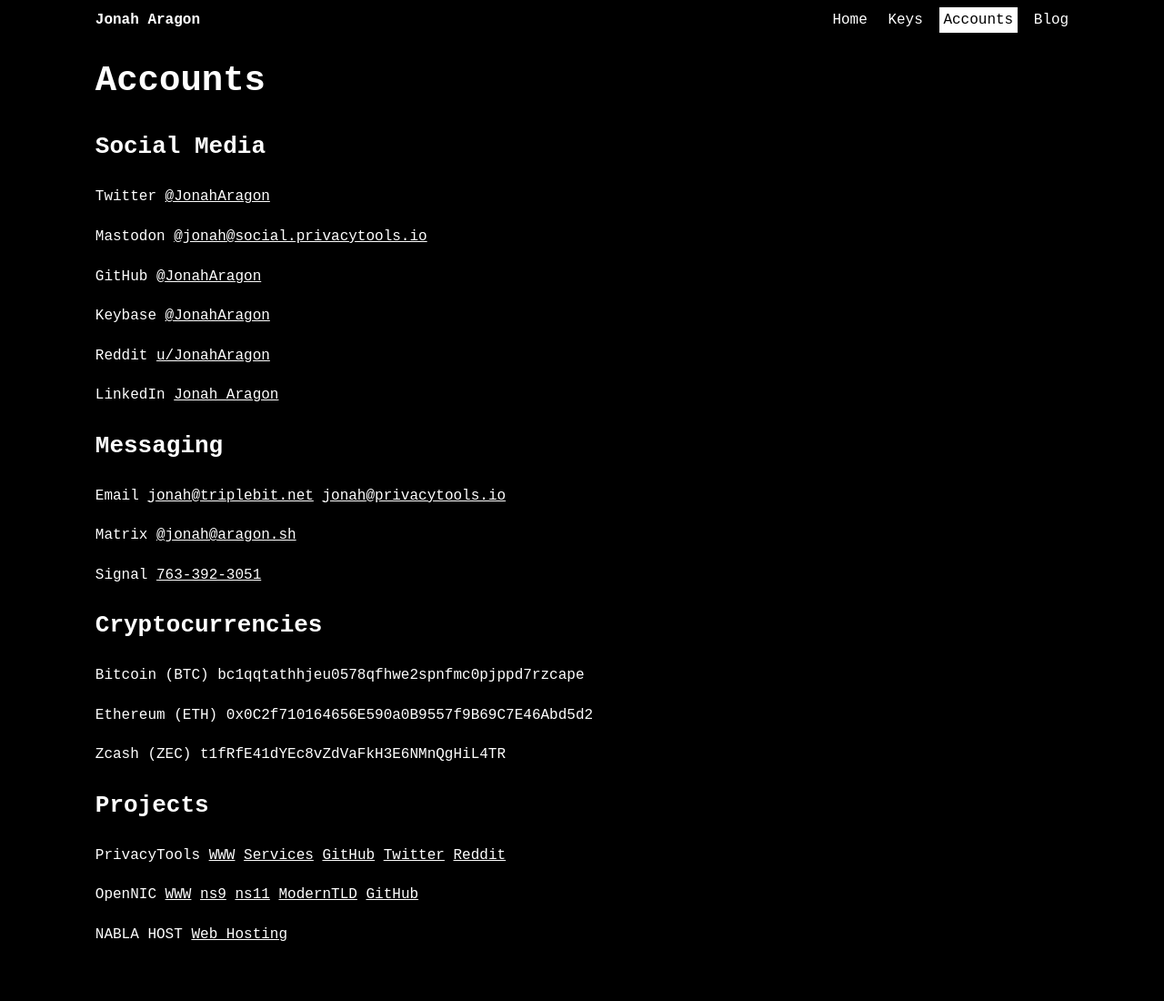
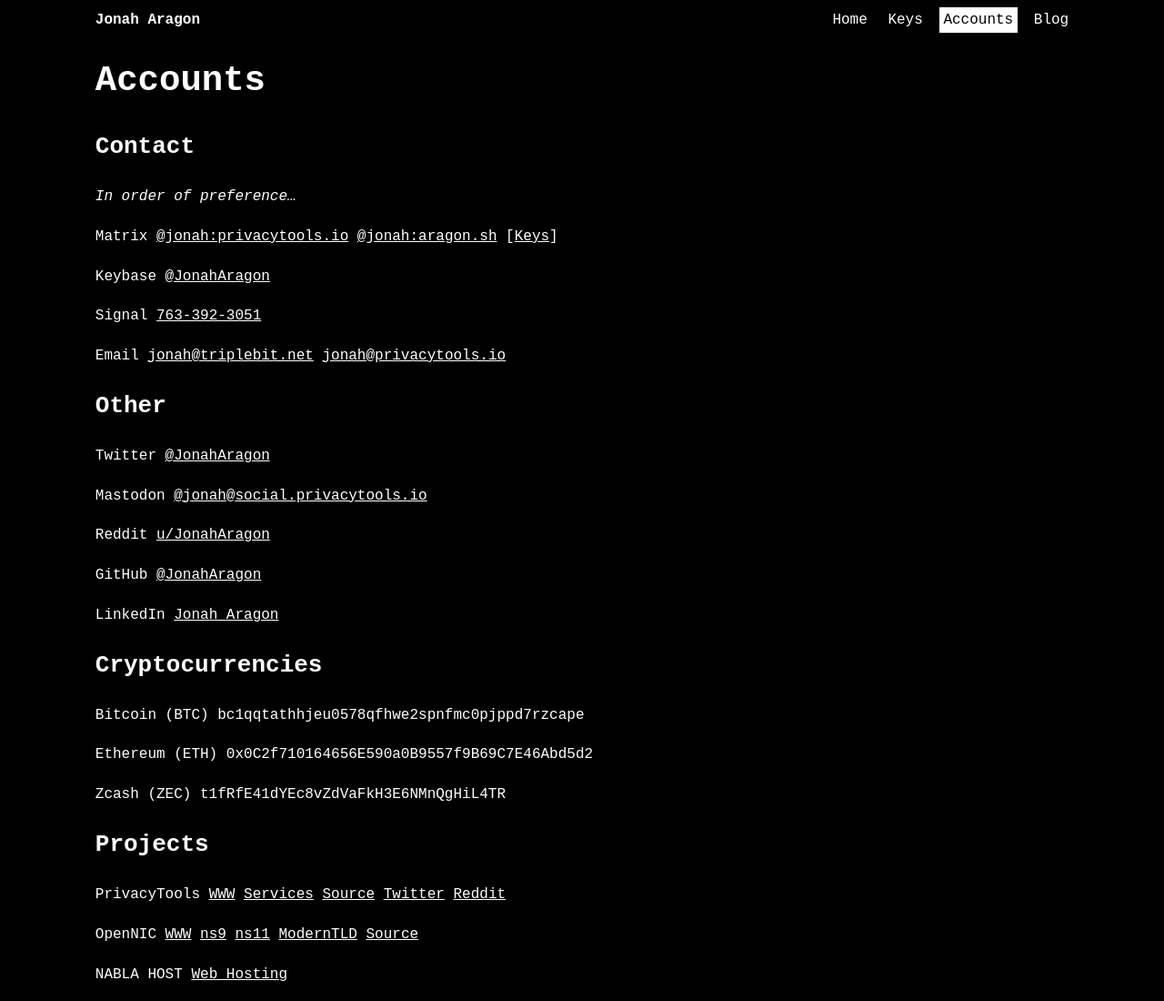
Before and after one commit to jonaharagon/www.jonaharagon.com, a Jekyll site: the page built from accounts.md, in a window 1280 px wide. Shown: the whole page at 91% size. Built offline with Jekyll 4.4.1, drawn with Linux system fonts in a browser that asks for light colours; before the commit the page ends 1057 px from its top, so only the background shows below that.

Commit message:
Update accounts and keys

```diff
--- a/accounts.md
+++ b/accounts.md
@@ -6,27 +6,29 @@
 
 # Accounts
 
-## Social Media
+## Contact
+
+*In order of preference...*
+
+Matrix [@jonah:privacytools.io](https://matrix.to/#/@jonah:privacytools.io) [@jonah:aragon.sh](https://matrix.to/#/@jonah:aragon.sh) [[Keys](/keys/)]
+
+Keybase [@JonahAragon](https://keybase.io/JonahAragon)
+
+Signal [763-392-3051](https://signal.org/)
+
+Email [jonah@triplebit.net](mailto:) [jonah@privacytools.io](mailto:)
+
+## Other
 
 Twitter [@JonahAragon](https://twitter.com/JonahAragon)
 
 Mastodon [@jonah@social.privacytools.io](https://social.privacytools.io/@jonah)
 
+Reddit [u/JonahAragon](https://www.reddit.com/user/JonahAragon)
+
 GitHub [@JonahAragon](https://github.com/JonahAragon)
 
-Keybase [@JonahAragon](https://keybase.io/JonahAragon)
-
-Reddit [u/JonahAragon](https://www.reddit.com/user/JonahAragon)
-
 LinkedIn [Jonah Aragon](https://www.linkedin.com/in/jonaharagon/)
-
-## Messaging
-
-Email [jonah@triplebit.net](mailto:) [jonah@privacytools.io](mailto:)
-
-Matrix [@jonah@aragon.sh](https://about.riot.im/)
-
-Signal [763-392-3051](https://signal.org/)
 
 ## Cryptocurrencies
 
@@ -38,8 +40,8 @@
 
 ## Projects
 
-PrivacyTools [WWW](https://www.privacytools.io) [Services](https://www.privacytools.io/services/) [GitHub](https://github.com/privacytoolsIO/) [Twitter](https://twitter.com/privacytoolsIO) [Reddit](https://www.reddit.com/r/privacytoolsIO/)
+PrivacyTools [WWW](https://www.privacytools.io) [Services](https://www.privacytools.io/services/) [Source](https://github.com/privacytoolsIO/) [Twitter](https://twitter.com/privacytoolsIO) [Reddit](https://www.reddit.com/r/privacytoolsIO/)
 
-OpenNIC [WWW](https://www.opennic.org/) [ns9](https://servers.opennic.org/edit.php?srv=ns9.opennic.glue) [ns11](https://servers.opennic.org/edit.php?srv=ns11.opennic.glue) [ModernTLD](http://github.com/moderntld/) [GitHub](https://github.com/opennic/)
+OpenNIC [WWW](https://www.opennic.org/) [ns9](https://servers.opennic.org/edit.php?srv=ns9.opennic.glue) [ns11](https://servers.opennic.org/edit.php?srv=ns11.opennic.glue) [ModernTLD](http://github.com/moderntld/) [Source](https://github.com/opennic/)
 
 NABLA HOST [Web Hosting](https://nablahost.com)
```
Also changed, not shown: keys.md (+30 -22 lines).
